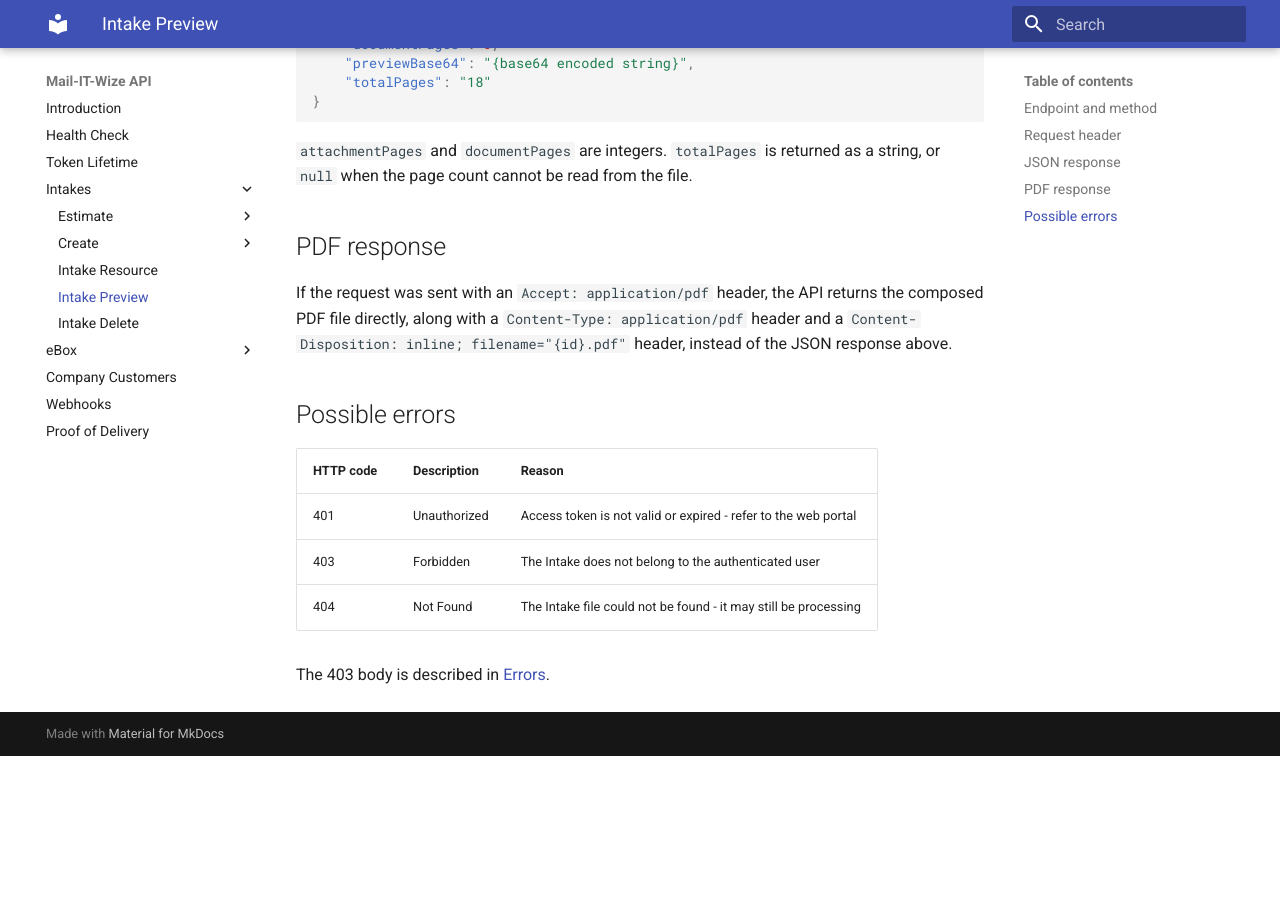
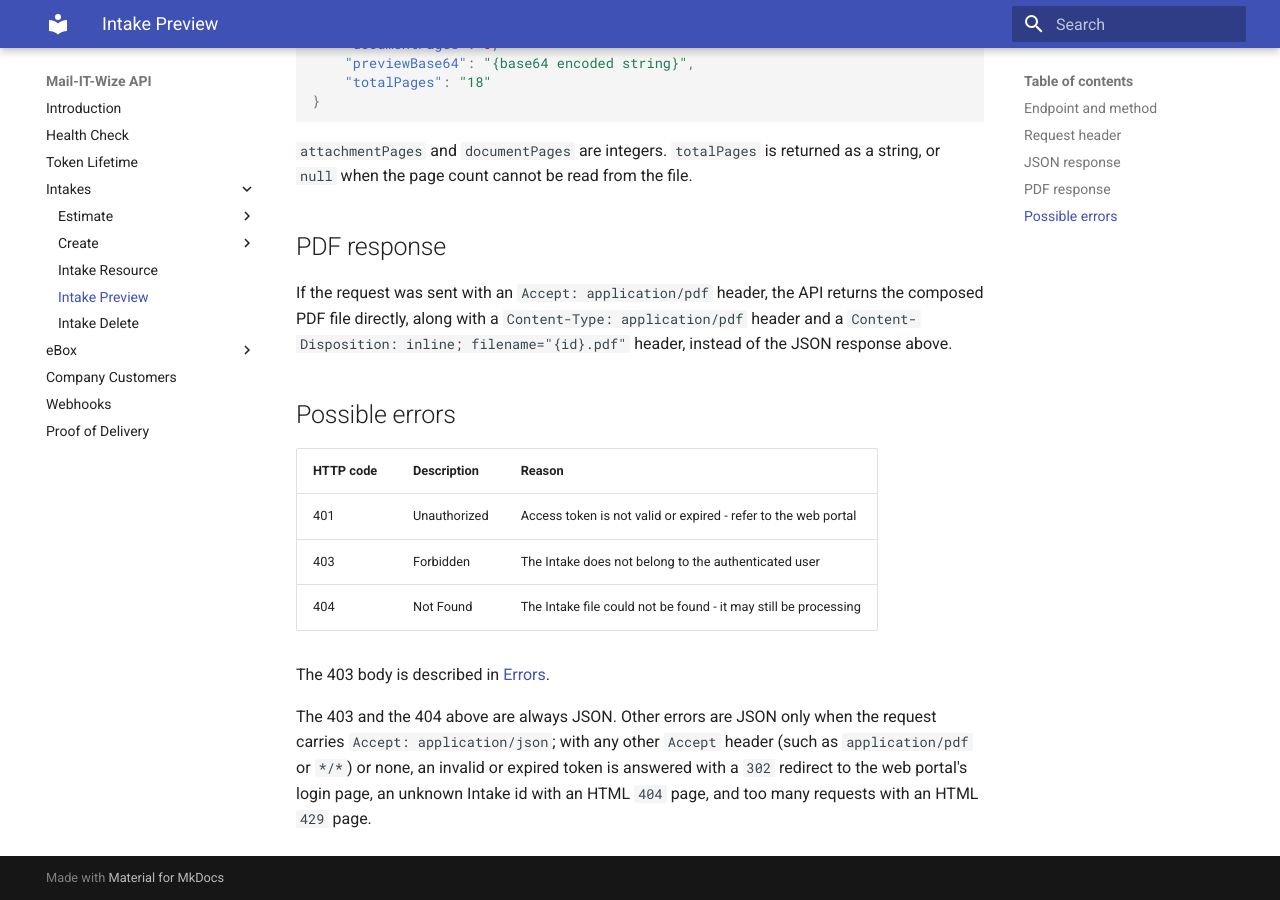
Before and after one commit to Symeta-Hybrid/api-docs, an MkDocs documentation site: the page built from docs/intake_preview.md, in a window 1280 px wide and 900 px high, scrolled down 892 px. Built offline with MkDocs 1.6.1 and Material for MkDocs 9.7.7, drawn with Linux system fonts in a browser that asks for light colours; before the commit the page ends 1648 px from its top, so only the background shows below that.

Commit message:
Document the preview's non-JSON errors and the ignored bulk multiplex
The preview answers its errors in JSON only when asked with Accept:
application/json; otherwise an invalid token redirects to the login
page and an unknown id or a throttle gets an HTML page. The bulk
structure block still gave document[multiplex] a default of 1, while
the API ignores it and always prints recto/verso.

```diff
--- a/docs/intake_preview.md
+++ b/docs/intake_preview.md
@@ -46,3 +46,8 @@ of the JSON response above.
 | 404       | Not Found    | The Intake file could not be found - it may still be processing |
 
 The 403 body is described in [Errors](index.md#errors).
+
+The 403 and the 404 above are always JSON. Other errors are JSON only when the request carries
+`Accept: application/json`; with any other `Accept` header (such as `application/pdf` or `*/*`) or none, an invalid or
+expired token is answered with a `302` redirect to the web portal's login page, an unknown Intake id with an HTML `404`
+page, and too many requests with an HTML `429` page.
```
Also changed, not shown: docs/index.md (+2 -1 lines), docs/intake_bulk.md (+1 -1 lines).
